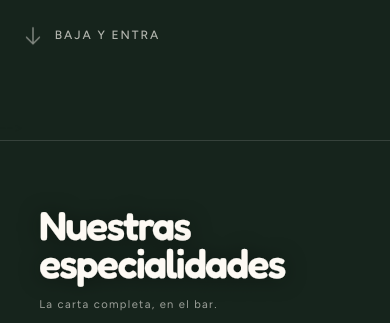
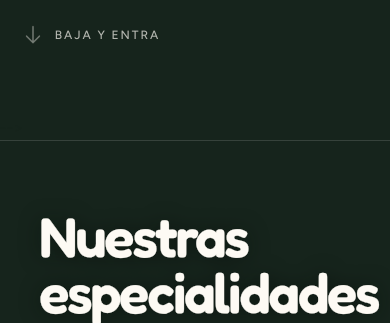
Before and after one commit to antoniorb1913/web-el-jardin, an Astro site: page / in a window 390 px wide. Shown: the part 292-615 px from the top of the page. Built offline with nearby package versions, Linux system fonts and the light colour scheme; Astro itself is replaced by a stand-in of ours.

Commit message:
revert: el movil vuelve a la camara; se mantienen el deslizamiento y el cierre legible

```diff
--- a/src/scripts/app.js
+++ b/src/scripts/app.js
@@ -101,9 +101,7 @@ const SALTO_FOTOGRAMA = MODO_LIGERO ? 2 : 1;
  * Se enciende en pantallas estrechas y también con `?movil=1` en la dirección, para poder
  * revisarlo desde el ordenador. En escritorio no cambia absolutamente nada.
  */
-const MODO_FOTOS =
-  typeof window !== 'undefined' &&
-  (window.innerWidth < 760 || new URLSearchParams(window.location.search).has('movil'));
+const MODO_FOTOS = false; // apagado a petición del dueño (2026-11-17): el móvil vuelve a la cámara
 
 /** Pasos de carga del recorrido y cuándo empieza cada uno. */
 const PASOS_CARGA = [24, 12, 4, 1];
--- a/src/styles/escena.css
+++ b/src/styles/escena.css
@@ -342,6 +342,11 @@
     flex-direction: column;
     justify-content: center;
     padding-top: clamp(7rem, 10vh, 4.6rem);
+    /*
+     * El vertical es de la página; el horizontal, de la web. Sin esto el navegador se queda
+     * el gesto para desplazar y cancela el toque: el carrusel no responde al dedo.
+     */
+    touch-action: pan-y;
   }
 
   /* En vertical no hay sitio a la izquierda del titular: el número se va a la derecha,
--- a/src/styles/global.css
+++ b/src/styles/global.css
@@ -2437,6 +2437,7 @@ html[data-movil='si'] .fondo__capa {
   opacity: 1;
 }
 
+@media (max-width: 760px) {
 /* ---------------------------------------------------------------------------
    El cierre en el móvil: compacto y sin pegarse al logotipo (2026-11-17)
 
@@ -2446,9 +2447,11 @@ html[data-movil='si'] .fondo__capa {
    que todo entre de una vez, sin scroll dentro de un bloque que ya está fijo.
    --------------------------------------------------------------------------- */
 
-html[data-movil='si'] .cierre {
+.cierre {
   gap: 0.5rem;
-  /*
+  }
+
+/*
    * El bloque arranca debajo del logotipo, no centrado: centrado dejaba un palmo de foto
    * vacía arriba y el texto se apelotonaba abajo. El relleno de arriba es el que libra el
    * logotipo (90 px) y deja aire suficiente para que el titular respire.
@@ -2685,6 +2688,7 @@ html[data-movil='si'] .cierre__mapa-caja {
   max-width: none;
 }
 
+@media (max-width: 760px) {
 /* ---------------------------------------------------------------------------
    Los grises del cierre, legibles sobre la foto (2026-11-17)
 
@@ -2699,41 +2703,44 @@ html[data-movil='si'] .cierre__mapa-caja {
       oscuro. Es la misma herramienta que ya usa el titular del cierre.
    --------------------------------------------------------------------------- */
 
-html[data-movil='si'] .cierre__direccion,
-html[data-movil='si'] .cierre__estado,
-html[data-movil='si'] .cierre__horario,
-html[data-movil='si'] .cierre__redes-titulo,
-html[data-movil='si'] .cierre__legal {
+.cierre__direccion,
+.cierre__estado,
+.cierre__horario,
+.cierre__redes-titulo,
+.cierre__legal {
   text-shadow: 0 1px 10px rgb(4 16 9 / 0.8), 0 0 2px rgb(4 16 9 / 0.55);
 }
 
-html[data-movil='si'] .cierre__direccion {
+.cierre__direccion {
   color: rgb(253 250 244 / 0.97);
 }
 
-html[data-movil='si'] .cierre__estado {
+.cierre__estado {
   color: rgb(253 250 244 / 0.95);
 }
 
-html[data-movil='si'] .cierre__horario dt,
-html[data-movil='si'] .cierre__horario dd {
+.cierre__horario dt,
+.cierre__horario dd {
   color: rgb(253 250 244 / 0.92);
 }
 
-html[data-movil='si'] .cierre__redes-titulo {
+.cierre__redes-titulo {
   color: rgb(253 250 244 / 0.88);
 }
 
-html[data-movil='si'] .cierre__legal {
+.cierre__legal {
   color: rgb(253 250 244 / 0.82);
 }
 
-html[data-movil='si'] .cierre__horario {
+.cierre__horario {
   border-top-color: rgb(253 250 244 / 0.45);
 }
 
-html[data-movil='si'] .cierre__redes-lista {
+.cierre__redes-lista {
   border-top-color: rgb(253 250 244 / 0.45);
+}
+
+@media (max-width: 760px) {
 }
 
 /*
@@ -2746,7 +2753,7 @@ html[data-movil='si'] .cierre__redes-lista {
  *
  * No es una caja: es un degradado que se disuelve, así que la foto se sigue viendo.
  */
-html[data-movil='si'] #ubicacion [data-panel]::before {
+#ubicacion [data-panel]::before {
   content: '';
   position: absolute;
   inset: 0;
@@ -2762,9 +2769,11 @@ html[data-movil='si'] #ubicacion [data-panel]::before {
   );
 }
 
-html[data-movil='si'] #ubicacion [data-panel] > .cierre {
+#ubicacion [data-panel] > .cierre {
   position: relative;
   z-index: 1;
+}
+
 }
 
 /* ---------------------------------------------------------------------------
```
